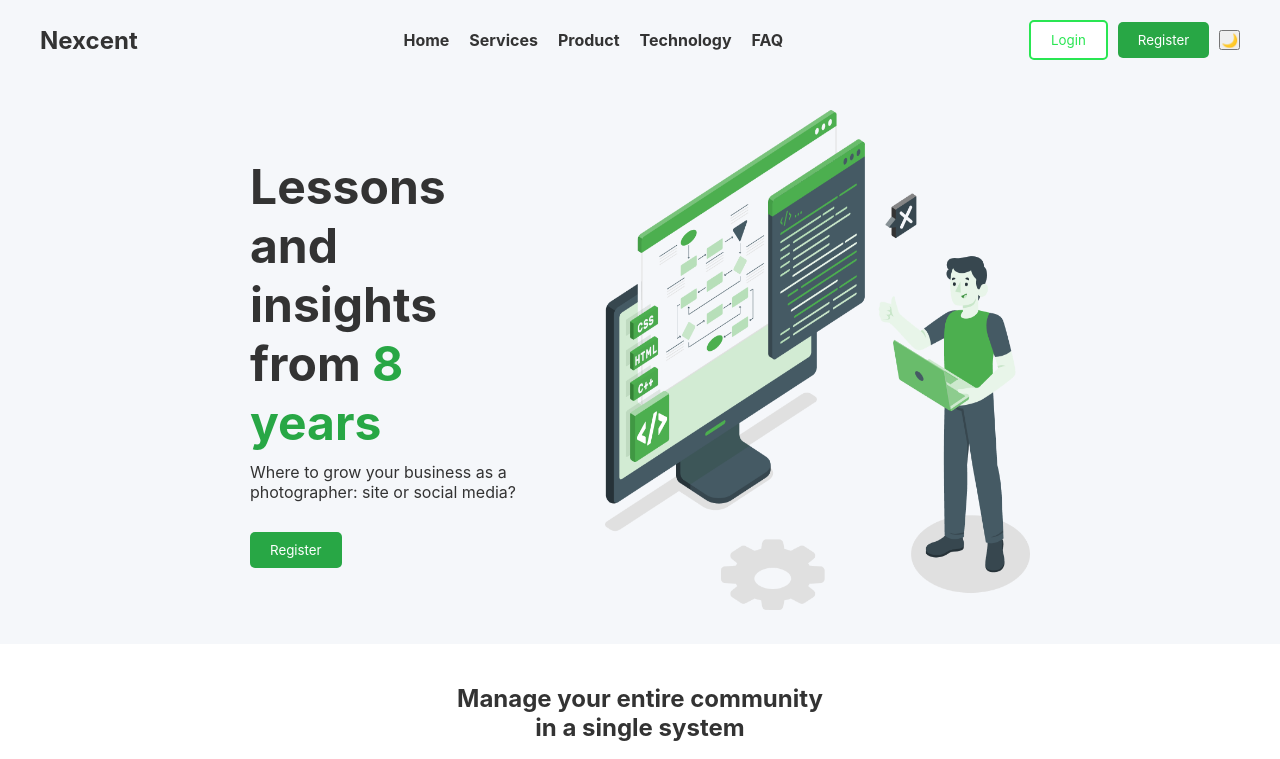
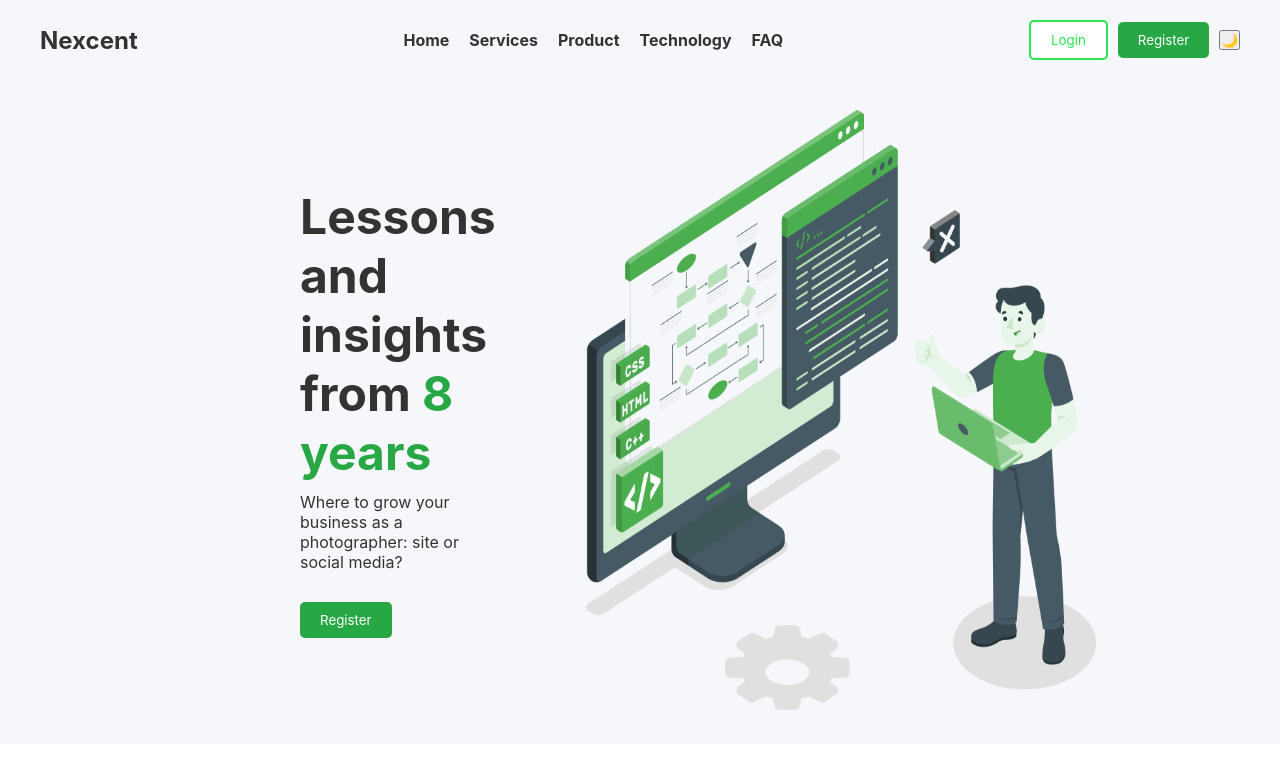
Before and after one commit to louis-gratien-nws/controle-html-css, a plain HTML site: page index.html in a window 1280 px wide. Shown: the top 759 px of the page. Drawn offline with Linux system fonts and the light colour scheme.

Commit message:
Mise à jour des styles pour la mise à l'échelle à 100%

```diff
--- a/style.css
+++ b/style.css
@@ -153,6 +153,8 @@ body.dark-mode footer {
     justify-content: space-between;
     padding: 30px 250px;
     background-color: #F5F7FA;
+    padding-right: 300px;
+    padding-left: 300px;
 }
 
 .banniere-text h1 {
@@ -175,8 +177,8 @@ body.dark-mode footer {
 }
 
 .banniere-image img {
-    width: 500px;
-    height: 500px;
+    width: 600px;
+    height: 600px;
     padding-left: 15%;
 }
 
@@ -221,6 +223,7 @@ body.dark-mode footer {
     font-size: 100%;
     margin-bottom: 10px;
     flex-grow: 2;
+    padding-right: 150px;
 }
 
 .section3 .banniere-image {
@@ -243,6 +246,7 @@ body.dark-mode footer {
     font-size: 100%;
     margin-bottom: 10px;
     flex-grow: 2;
+    padding-left: 150px;
 }
 
 .banniere-text span {
```
Also changed, not shown: script.js (indentation only).
